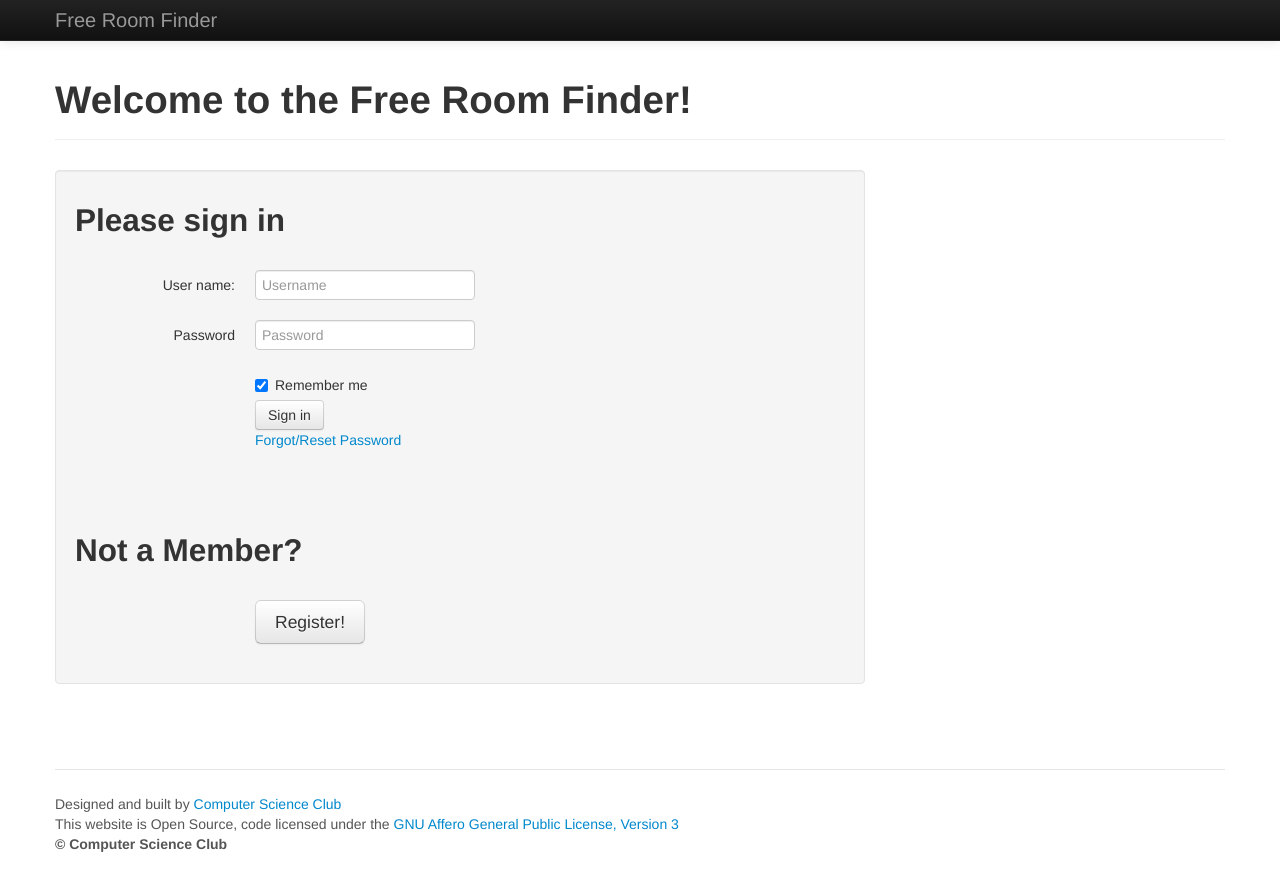
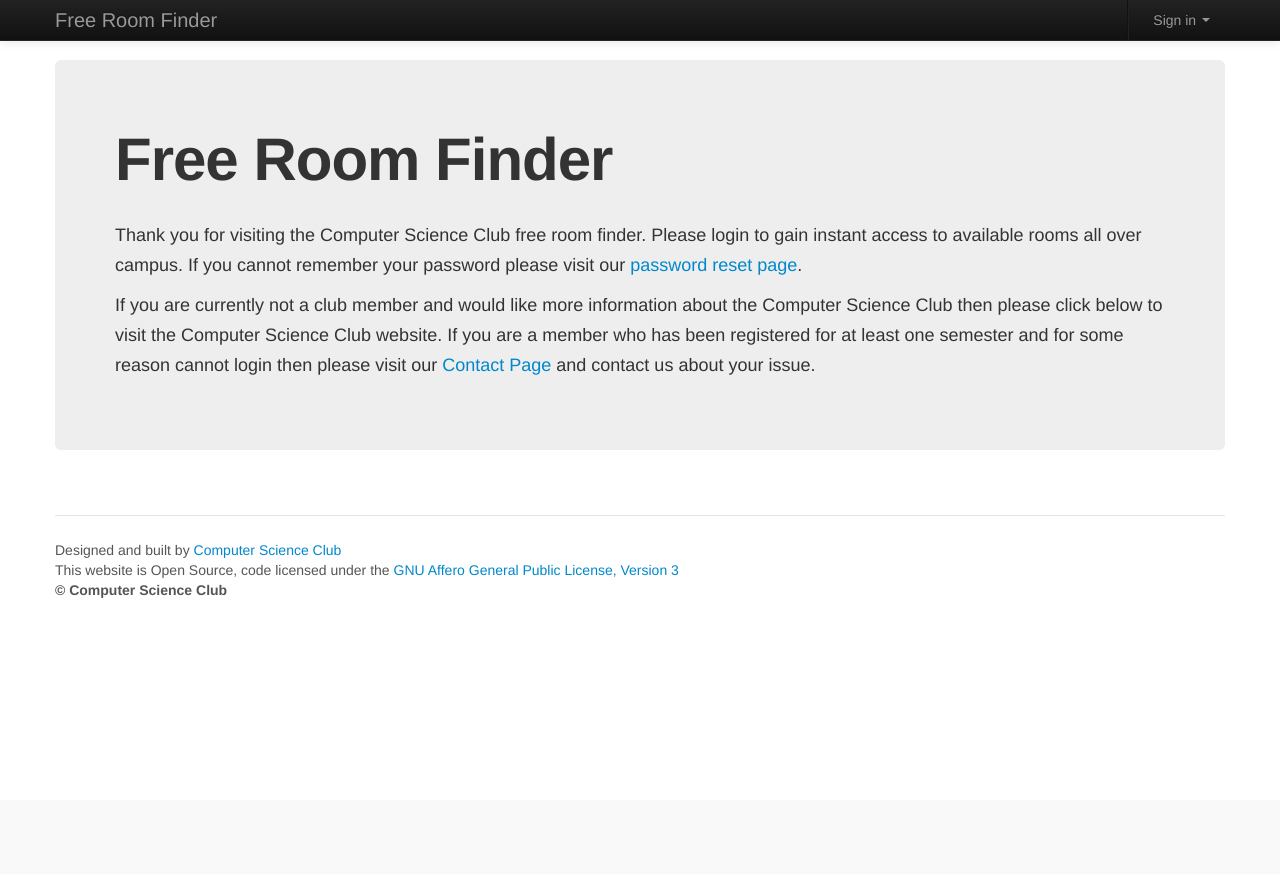
Before and after one commit to gnu-user/free-room-finder, a PHP site: page /login in a window 1280 px wide. After the commit the page ends 598 px from the top, so only its background shows below. Run offline with PHP 8.4, Linux system fonts and the light colour scheme.

Commit message:
MODIFIED: login to use header bar
Since this will be on the computer science club's website the login should be similar to the other services provided.

```diff
--- a/css/custom.css
+++ b/css/custom.css
@@ -21,6 +21,38 @@
 /*
  * Custom CSS styling
  */
+
+ /* Add sytling for the navbar drop down login menu as bootstrap does not
+ * provide any native styling for a login menu from the navbar
+ */
+div.login-dropdown {
+  padding: 15px;
+  padding-bottom: 0px;
+  color: #000;
+}
+
+input.login-form {
+  margin-bottom: 15px;
+}
+
+input.login-checkbox {
+  float: left;
+  margin-right: 10px;
+}
+
+input#login_button, .login-button {
+  clear: left;
+  width: 100%;
+  height: 32px;
+  font-size: 13px;
+}
+
+input#signout_button {
+  width: 93%;
+  height: 32px;
+  font-size: 13px;
+  margin-left: 6px;
+}
 
 /* Custom styling for the page padding */
 body {
--- a/templates/header.php
+++ b/templates/header.php
@@ -34,6 +34,14 @@
     <meta name="description" content="Free Room Finder">
     <meta name="author" content="Computer Science Club">
 
+	<!-- CSS styles -->
+		<style type="text/css">
+		  body {
+		    padding-top: 60px;
+		    padding-bottom: 20px;
+		  }
+		</style>
+
     <!-- CSS styles -->
     <link href="css/bootstrap.css" rel="stylesheet">
     <link href="css/bootstrap-responsive.css" rel="stylesheet">
@@ -41,7 +49,7 @@
     <link href="css/custom.css" rel="stylesheet">
 
 
-    <!-- HTML5 shim, for IE6-8 support of HTML5 elements -->
+    <!-- HTML5 shiv, for IE6-8 support of HTML5 elements -->
     <!--[if lt IE 9]>
       <script src="js/html5shiv.js"></script>
     <![endif]-->
@@ -57,6 +65,27 @@
           <a class="brand" href="index.php">
             Free Room Finder
           </a>
+            <ul class="nav pull-right">
+              <li class="divider-vertical"></li>
+              <li class="dropdown">
+                <a href="#" class="dropdown-toggle" data-toggle="dropdown">
+                  Sign in
+                  <b class="caret"></b>
+                </a>
+                <div class="dropdown-menu login-dropdown">
+                    <form class="form-horizontal" action="login.php" method="post" accept-charset="UTF-8">
+                    <input id="login_username" class="input-large login-form" required type="text" maxlength="31" pattern="^[A-Za-z][A-Za-z0-9]*(?:_[A-Za-z0-9]+)*$" name="login_username" placeholder="Username" />
+                    <input id="login_password" class="input-large login-form" required type="password" maxlength="31" pattern="^[a-zA-Z0-9\`\~\!\@\#\$\%\^\&amp;\*\(\)\-\_\=\+\|\&lt;\&gt;\?]{6,31}$" name="login_password" placeholder="Password"/>
+                    <input id="login_remember" class="login-checkbox" type="checkbox" name="login_remember" checked="checked" value="1" />
+                    <label class="string optional" for="login_remember">Remember me</label>
+                    <input id="login_button" class="btn btn-primary" class="login-button" type="submit" name="login_button" value="Sign In" />
+                    <p>
+                      <a target="_blank" href="http://www.cs-club.ca/reset">Forgot/Reset Password</a>
+                    </p>
+                  </form>
+                </div>
+              </li>
+            </ul>
         </div>
       </div>
     </div>
--- a/templates/login.php
+++ b/templates/login.php
@@ -30,9 +30,10 @@
  ?>
 
 <section id="login">
-	<div class="page-header">
-		<h1> Welcome to the Free Room Finder! </h1>
-	</div>
+
+		<div class="hero-unit">
+			<h1>Free Room Finder</h1>
+			<br/>
 			<div class="row">
 			<!--  Display an error if they entered invalid credentials -->
 			<?php
@@ -44,50 +45,18 @@
 		            	  </div>';
 				}
 	     	?>
-		<div class="well span8">
-			<form class="form-horizontal" action="login.php" method="post">
-				<h2> Please sign in</h2>
-				<br />
-				<!-- Username label and textbox -->
-				<fieldset>
-						<div class="control-group">
-							<label class="control-label">User name:</label>
-							<div class="controls">
-								<input type="text" id="login_username" name="login_username" maxlength="31" pattern="^[A-Za-z][A-Za-z0-9]*(?:_[A-Za-z0-9]+)*$" placeholder="Username">
 	     	</div>
-						</div>
-						<!-- Password label and textbox -->
-						<div class="control-group">
-							<label class="control-label" for="inputPassword">Password</label>
-							<div class="controls">
-								<input type="password" id="login_password" name="login_password" maxlength="31" pattern="^[a-zA-Z0-9\!\$\%\^\&amp;\*\(\)\_\?]{6,31}$" placeholder="Password">
-							</div>
-						</div>
-						<!-- Remember me label and checkbox -->
-						<div class="control-group">
-							<div class="controls">
-								<label class="checkbox">
-									<input type="checkbox" id="login_remember" name="login_remember" checked="checked" value="1" > Remember me
-								</label>
-								<button type="submit" id="login_button" name="login_button" class="btn">Sign in</button>
+
+			  <p> Thank you for visiting the Computer Science Club free room finder. Please login to gain instant
+			  		access to available rooms all over campus. If you cannot remember your password please visit our
+			  		<a href="https://cs-club.ca/reset/" target="_blank">password reset page</a>.
+			  </p>
 			  <p>
-									<a target="_blank" href="http://www.cs-club.ca/reset">Forgot/Reset Password</a>
+			  		If you are currently not a club member and would like more information about the Computer
+			  		Science Club then please click below to visit the Computer Science Club website. If you
+			  		are a member who has been registered for at least one semester and for some reason cannot
+			  		login then please visit our <a target="_blank" href="http://cs-club.ca/contact">Contact Page</a>
+			  		and contact us about your issue.
 			  </p>
 		</div>
-						</div>
-				</fieldset>
-			</form>
-			<br />
-			<form class="form-horizontal" action="https://www.cs-club.ca/register/">
-				<!-- 'Not a member...' and register button' -->
-				<h2>Not a Member?</h2>
-				<br />
-				<div class="control-group">
-					<div class="controls">
-						<button type="submit" id="register_button" name="register_button" class="btn btn-large">Register!</button>
-					</div>
-				</div>
-			</form>
-		</div>
-	</div>
 </section>
```
Lines whose indentation alone changed are shown as unchanged.
